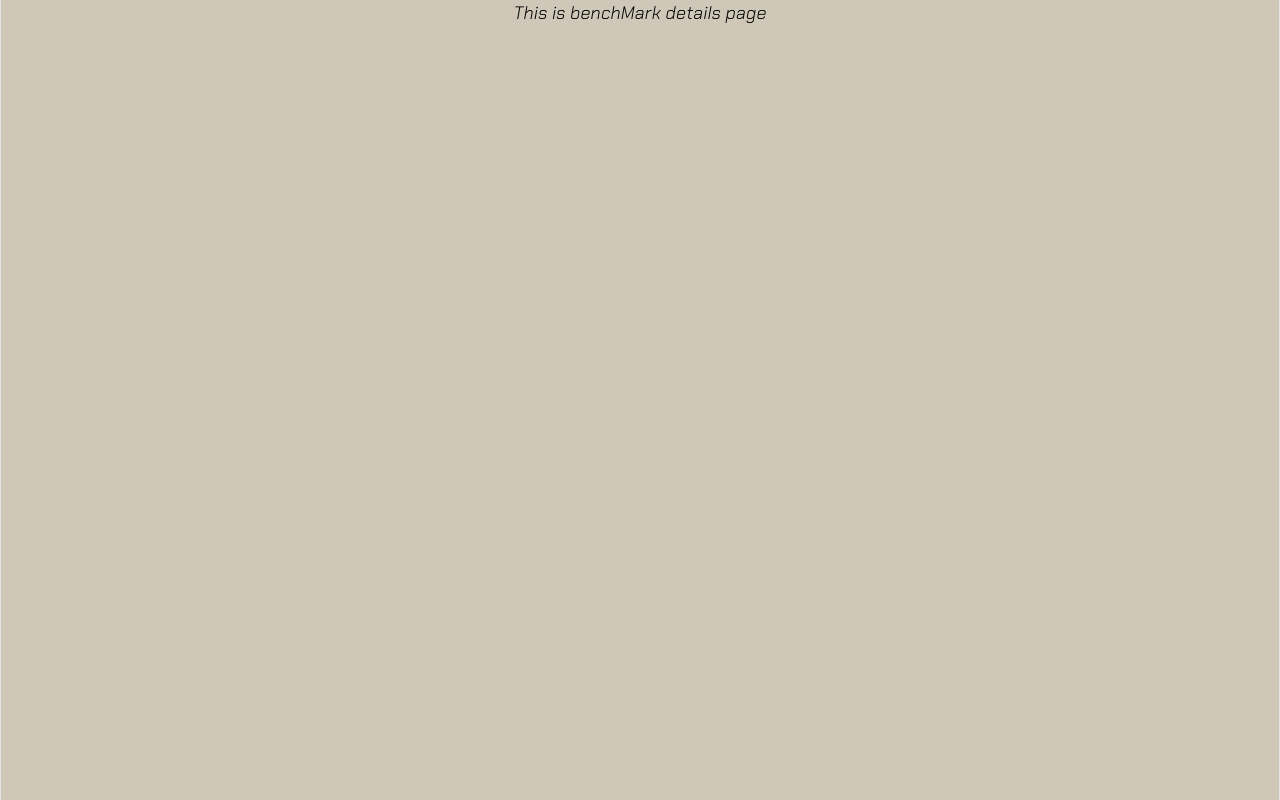
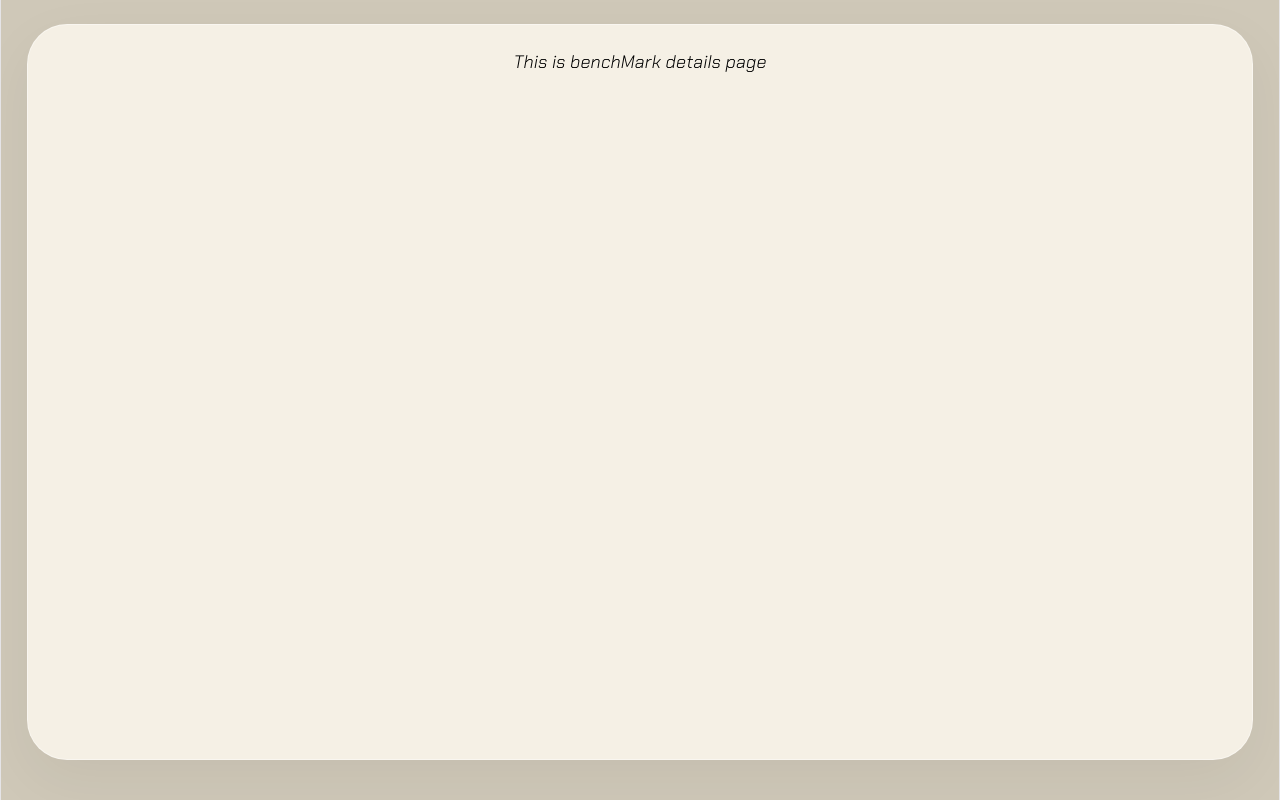
Before and after one commit to Y-K-SAI-SRIKAR/LossLess-Engine, a React (Vite) app: page /benchmark in a window 1280 px wide. Built offline with nearby package versions, Linux system fonts and the light colour scheme.

Commit message:
Configured CSS for Internal Pages

```diff
--- /dev/null
+++ b/src/pages/benchmark.css
@@ -0,0 +1,87 @@
+@import url('https://fonts.googleapis.com/css2?family=Chakra+Petch:ital,wght@0,300;0,400;0,500;0,600;0,700;1,300;1,400;1,500;1,600;1,700&display=swap');
+
+:root {
+  --theme-black: #000000;
+  --theme-white: #FFFFFF;
+  --theme-dark-grey: #2E2E2E;
+  --theme-beige: #CFC8B8;
+  --theme-cream: #F5F0E5;
+  --theme-coral: #F26A4B;
+
+  --bg-color: var(--theme-beige);
+  --text-color: var(--theme-black);
+  --card-bg: var(--theme-cream);
+
+  --glass-bg: rgba(255, 255, 255, 0.3);
+  --glass-border: rgba(255, 255, 255, 0.4);
+  --glass-shadow: rgba(0, 0, 0, 0.05);
+}
+
+@media (prefers-color-scheme: dark) {
+  :root {
+    --bg-color: var(--theme-dark-grey);
+    --text-color: var(--theme-white);
+    --card-bg: var(--theme-black);
+
+    --glass-bg: rgba(255, 255, 255, 0.05);
+    --glass-border: rgba(255, 255, 255, 0.1);
+    --glass-shadow: rgba(0, 0, 0, 0.3);
+  }
+}
+
+* {
+  box-sizing: border-box;
+}
+
+html,
+body,
+#root {
+  width: 100%;
+  min-width: 100%;
+  margin: 0;
+  padding: 0;
+}
+
+* {
+  scrollbar-width: none !important;
+  -ms-overflow-style: none !important;
+}
+
+*::-webkit-scrollbar {
+  width: 0 !important;
+  height: 0 !important;
+  display: none !important;
+  background: transparent !important;
+  -webkit-appearance: none !important;
+}
+
+body {
+  background-color: var(--bg-color);
+  color: var(--text-color);
+  font-family: 'Chakra Petch', sans-serif;
+  font-weight: 300;
+  font-style: italic;
+  overflow-x: hidden;
+}
+
+#root {
+  display: block;
+  overflow-x: hidden;
+}
+
+.BenchMark{
+    width: 96%;
+  max-width: 1600px;
+  min-height: 92vh;
+  margin: 3vh auto;
+  padding: 3vh 3vw;
+  display: flex;
+  flex-direction: column;
+  align-items: center;
+  justify-content: flex-start;
+  background-color: var(--card-bg);
+  border-radius: 40px;
+  border: 1px solid var(--glass-border);
+  box-shadow: 0 20px 60px var(--glass-shadow);
+  overflow-x: hidden;
+}
--- a/src/pages/benchmark.jsx
+++ b/src/pages/benchmark.jsx
@@ -1,8 +1,12 @@
 import React from "react";
+import './benchmark.css';
 
 function BenchMark(){
     return (
-        <div>This is benchMark details page</div>
+        <section className="BenchMark">
+            <div>This is benchMark details page</div>
+        </section>
+
     )
 }
 export default BenchMark;
--- /dev/null
+++ b/src/pages/developer.css
@@ -0,0 +1,87 @@
+@import url('https://fonts.googleapis.com/css2?family=Chakra+Petch:ital,wght@0,300;0,400;0,500;0,600;0,700;1,300;1,400;1,500;1,600;1,700&display=swap');
+
+:root {
+  --theme-black: #000000;
+  --theme-white: #FFFFFF;
+  --theme-dark-grey: #2E2E2E;
+  --theme-beige: #CFC8B8;
+  --theme-cream: #F5F0E5;
+  --theme-coral: #F26A4B;
+
+  --bg-color: var(--theme-beige);
+  --text-color: var(--theme-black);
+  --card-bg: var(--theme-cream);
+
+  --glass-bg: rgba(255, 255, 255, 0.3);
+  --glass-border: rgba(255, 255, 255, 0.4);
+  --glass-shadow: rgba(0, 0, 0, 0.05);
+}
+
+@media (prefers-color-scheme: dark) {
+  :root {
+    --bg-color: var(--theme-dark-grey);
+    --text-color: var(--theme-white);
+    --card-bg: var(--theme-black);
+
+    --glass-bg: rgba(255, 255, 255, 0.05);
+    --glass-border: rgba(255, 255, 255, 0.1);
+    --glass-shadow: rgba(0, 0, 0, 0.3);
+  }
+}
+
+* {
+  box-sizing: border-box;
+}
+
+html,
+body,
+#root {
+  width: 100%;
+  min-width: 100%;
+  margin: 0;
+  padding: 0;
+}
+
+* {
+  scrollbar-width: none !important;
+  -ms-overflow-style: none !important;
+}
+
+*::-webkit-scrollbar {
+  width: 0 !important;
+  height: 0 !important;
+  display: none !important;
+  background: transparent !important;
+  -webkit-appearance: none !important;
+}
+
+body {
+  background-color: var(--bg-color);
+  color: var(--text-color);
+  font-family: 'Chakra Petch', sans-serif;
+  font-weight: 300;
+  font-style: italic;
+  overflow-x: hidden;
+}
+
+#root {
+  display: block;
+  overflow-x: hidden;
+}
+
+.Developer{
+    width: 96%;
+  max-width: 1600px;
+  min-height: 92vh;
+  margin: 3vh auto;
+  padding: 3vh 3vw;
+  display: flex;
+  flex-direction: column;
+  align-items: center;
+  justify-content: flex-start;
+  background-color: var(--card-bg);
+  border-radius: 40px;
+  border: 1px solid var(--glass-border);
+  box-shadow: 0 20px 60px var(--glass-shadow);
+  overflow-x: hidden;
+}
--- a/src/pages/developer.jsx
+++ b/src/pages/developer.jsx
@@ -1,8 +1,12 @@
 import React from "react";
+import './developer.css';
 
 function Developer(){
     return (
-        <div>This is Developer details page</div>
+        <section className="Developer">
+            <div>This is Developer details page</div>
+        </section>
+
     )
 }
 export default Developer;
--- /dev/null
+++ b/src/pages/evaluate.css
@@ -0,0 +1,87 @@
+@import url('https://fonts.googleapis.com/css2?family=Chakra+Petch:ital,wght@0,300;0,400;0,500;0,600;0,700;1,300;1,400;1,500;1,600;1,700&display=swap');
+
+:root {
+  --theme-black: #000000;
+  --theme-white: #FFFFFF;
+  --theme-dark-grey: #2E2E2E;
+  --theme-beige: #CFC8B8;
+  --theme-cream: #F5F0E5;
+  --theme-coral: #F26A4B;
+
+  --bg-color: var(--theme-beige);
+  --text-color: var(--theme-black);
+  --card-bg: var(--theme-cream);
+
+  --glass-bg: rgba(255, 255, 255, 0.3);
+  --glass-border: rgba(255, 255, 255, 0.4);
+  --glass-shadow: rgba(0, 0, 0, 0.05);
+}
+
+@media (prefers-color-scheme: dark) {
+  :root {
+    --bg-color: var(--theme-dark-grey);
+    --text-color: var(--theme-white);
+    --card-bg: var(--theme-black);
+
+    --glass-bg: rgba(255, 255, 255, 0.05);
+    --glass-border: rgba(255, 255, 255, 0.1);
+    --glass-shadow: rgba(0, 0, 0, 0.3);
+  }
+}
+
+* {
+  box-sizing: border-box;
+}
+
+html,
+body,
+#root {
+  width: 100%;
+  min-width: 100%;
+  margin: 0;
+  padding: 0;
+}
+
+* {
+  scrollbar-width: none !important;
+  -ms-overflow-style: none !important;
+}
+
+*::-webkit-scrollbar {
+  width: 0 !important;
+  height: 0 !important;
+  display: none !important;
+  background: transparent !important;
+  -webkit-appearance: none !important;
+}
+
+body {
+  background-color: var(--bg-color);
+  color: var(--text-color);
+  font-family: 'Chakra Petch', sans-serif;
+  font-weight: 300;
+  font-style: italic;
+  overflow-x: hidden;
+}
+
+#root {
+  display: block;
+  overflow-x: hidden;
+}
+
+.Evaluate{
+    width: 96%;
+  max-width: 1600px;
+  min-height: 92vh;
+  margin: 3vh auto;
+  padding: 3vh 3vw;
+  display: flex;
+  flex-direction: column;
+  align-items: center;
+  justify-content: flex-start;
+  background-color: var(--card-bg);
+  border-radius: 40px;
+  border: 1px solid var(--glass-border);
+  box-shadow: 0 20px 60px var(--glass-shadow);
+  overflow-x: hidden;
+}
--- a/src/pages/evaluate.jsx
+++ b/src/pages/evaluate.jsx
@@ -1,8 +1,13 @@
 import React from "react";
+import './evaluate.css';
+
 
 function Evaluate(){
     return (
-        <div>This is evaluation page</div>
+        <section className="Evaluate">
+            <div>This is evaluation page</div>
+        </section>
+
     )
 }
 export default Evaluate;
--- /dev/null
+++ b/src/pages/model.css
@@ -0,0 +1,87 @@
+@import url('https://fonts.googleapis.com/css2?family=Chakra+Petch:ital,wght@0,300;0,400;0,500;0,600;0,700;1,300;1,400;1,500;1,600;1,700&display=swap');
+
+:root {
+  --theme-black: #000000;
+  --theme-white: #FFFFFF;
+  --theme-dark-grey: #2E2E2E;
+  --theme-beige: #CFC8B8;
+  --theme-cream: #F5F0E5;
+  --theme-coral: #F26A4B;
+
+  --bg-color: var(--theme-beige);
+  --text-color: var(--theme-black);
+  --card-bg: var(--theme-cream);
+
+  --glass-bg: rgba(255, 255, 255, 0.3);
+  --glass-border: rgba(255, 255, 255, 0.4);
+  --glass-shadow: rgba(0, 0, 0, 0.05);
+}
+
+@media (prefers-color-scheme: dark) {
+  :root {
+    --bg-color: var(--theme-dark-grey);
+    --text-color: var(--theme-white);
+    --card-bg: var(--theme-black);
+
+    --glass-bg: rgba(255, 255, 255, 0.05);
+    --glass-border: rgba(255, 255, 255, 0.1);
+    --glass-shadow: rgba(0, 0, 0, 0.3);
+  }
+}
+
+* {
+  box-sizing: border-box;
+}
+
+html,
+body,
+#root {
+  width: 100%;
+  min-width: 100%;
+  margin: 0;
+  padding: 0;
+}
+
+* {
+  scrollbar-width: none !important;
+  -ms-overflow-style: none !important;
+}
+
+*::-webkit-scrollbar {
+  width: 0 !important;
+  height: 0 !important;
+  display: none !important;
+  background: transparent !important;
+  -webkit-appearance: none !important;
+}
+
+body {
+  background-color: var(--bg-color);
+  color: var(--text-color);
+  font-family: 'Chakra Petch', sans-serif;
+  font-weight: 300;
+  font-style: italic;
+  overflow-x: hidden;
+}
+
+#root {
+  display: block;
+  overflow-x: hidden;
+}
+
+.Model{
+    width: 96%;
+  max-width: 1600px;
+  min-height: 92vh;
+  margin: 3vh auto;
+  padding: 3vh 3vw;
+  display: flex;
+  flex-direction: column;
+  align-items: center;
+  justify-content: flex-start;
+  background-color: var(--card-bg);
+  border-radius: 40px;
+  border: 1px solid var(--glass-border);
+  box-shadow: 0 20px 60px var(--glass-shadow);
+  overflow-x: hidden;
+}
--- a/src/pages/model.jsx
+++ b/src/pages/model.jsx
@@ -1,8 +1,12 @@
 import React from "react";
+import './model.css'
+
 
 function Model(){
     return (
-        <div>This is model details page</div>
+        <section className="Model">
+            <div>This is model page</div>
+        </section>
     )
 }
 export default Model;
```
